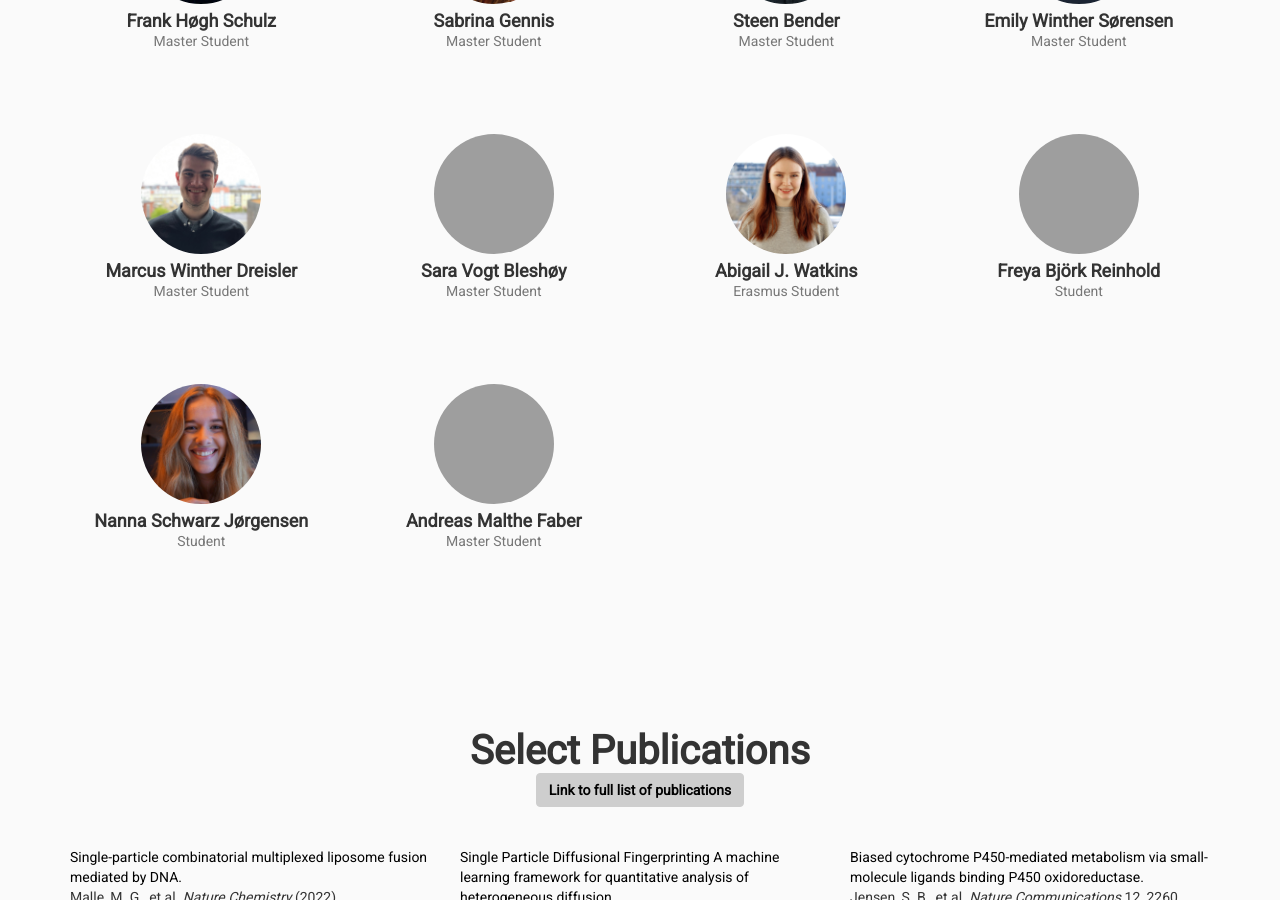
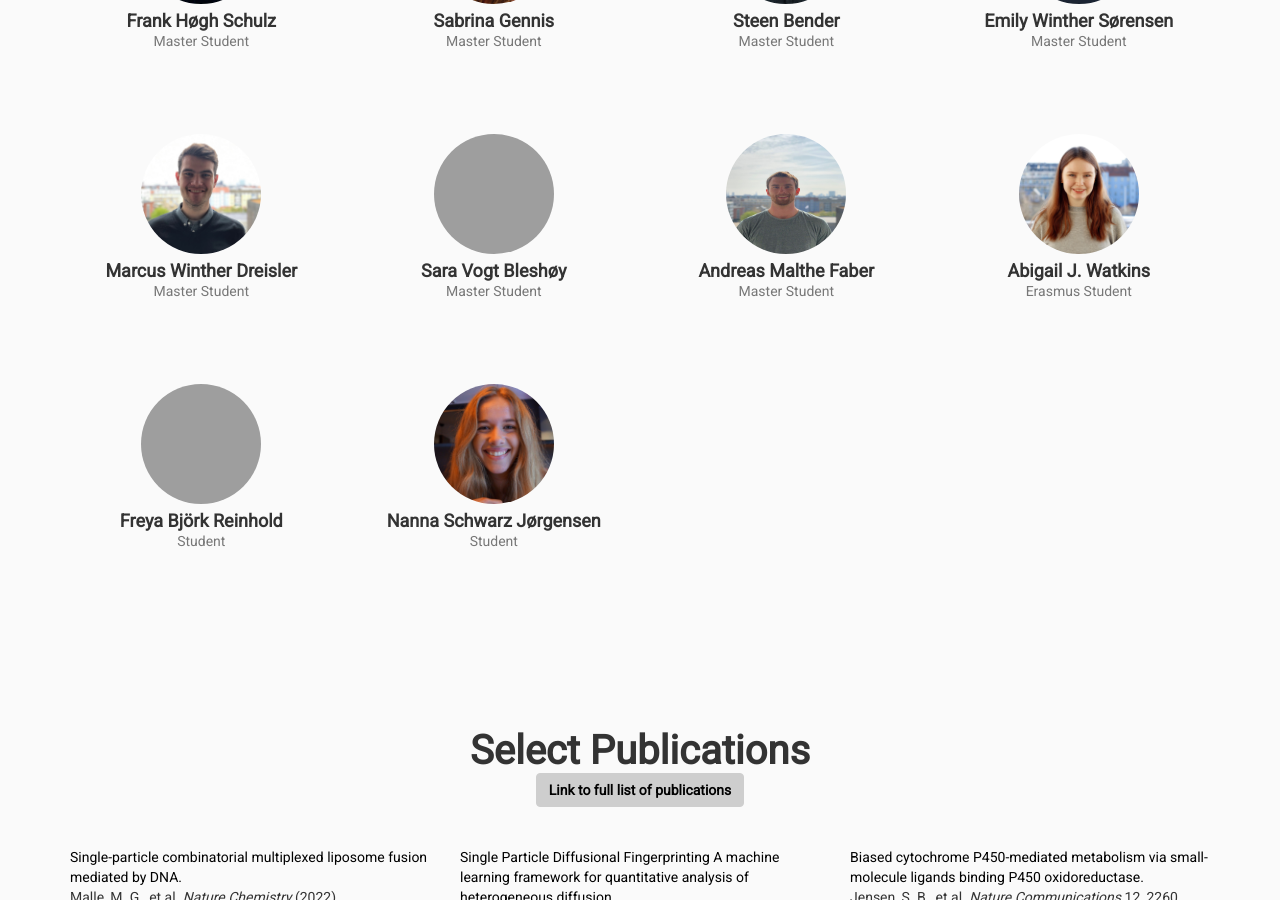
Before and after one commit to hatzakislab/hatzakislab.github.io, a Jekyll site: the page built from index.md, in a window 1280 px wide and 900 px high, scrolled down 2485 px. Built offline with Jekyll 4.4.1, drawn with Linux system fonts in a browser that asks for light colours; some web fonts are replaced; comment, search, counter and statistics services are not loaded; grey boxes are pictures that could not be loaded.

Commit message:
added andreas

```diff
--- a/_data/team.yml
+++ b/_data/team.yml
@@ -118,10 +118,10 @@
   desc: Master Student
   blank: true
 
-# - name: Andreas Faber
-#   img: /frank.jpg
-#   desc: Erasmus Student
-#   blank: true
+- name: Andreas Malthe Faber
+  img: /andreas-faber.jpeg
+  desc: Master Student
+  blank: true
 
 # - name: Kian Kirchof
 #   img: /frank.jpg
@@ -146,10 +146,7 @@
   desc: Student
   blank: true
 
-- name: Andreas Malthe Faber
-  img: /andreas-faber.jpg
-  desc: Master Student
-  blank: true
+
 # ALUMNI
 #- name: Amalie Sigersen Kallenbach
 #  img: /amalie-sigersen.jpg
```
